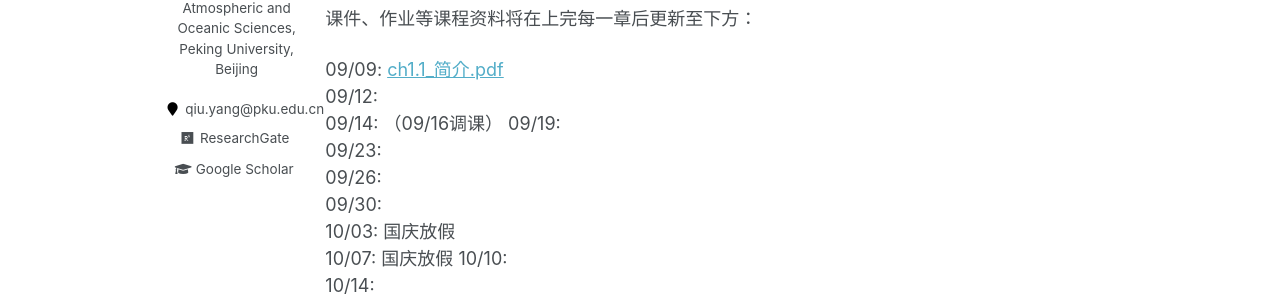
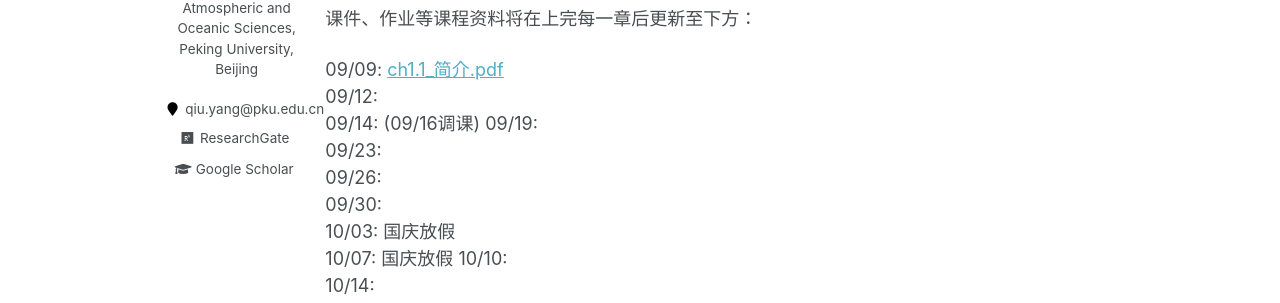
Before and after one commit to qiuyang50/qiuyang50.github.io, a Jekyll site: the page built from _pages/modeling_2024fall.md, in a window 1280 px wide and 1374 px high. Shown: the part 296-599 px from the top of the window. Built offline with Jekyll 4.4.1, drawn with Linux system fonts in a browser that asks for light colours.

```diff
--- a/_pages/modeling_2024fall.md
+++ b/_pages/modeling_2024fall.md
@@ -14,7 +14,7 @@ filename: modeling_2024fall.md
 
 09/09: <a href="https://qiuyang50.github.io/files/modeling_2024fall/ch1.1_简介.pdf">ch1.1_简介.pdf</a>
 09/12:
-09/14: （09/16调课）
+09/14: (09/16调课)
 09/19:
 09/23:
 09/26:
```
